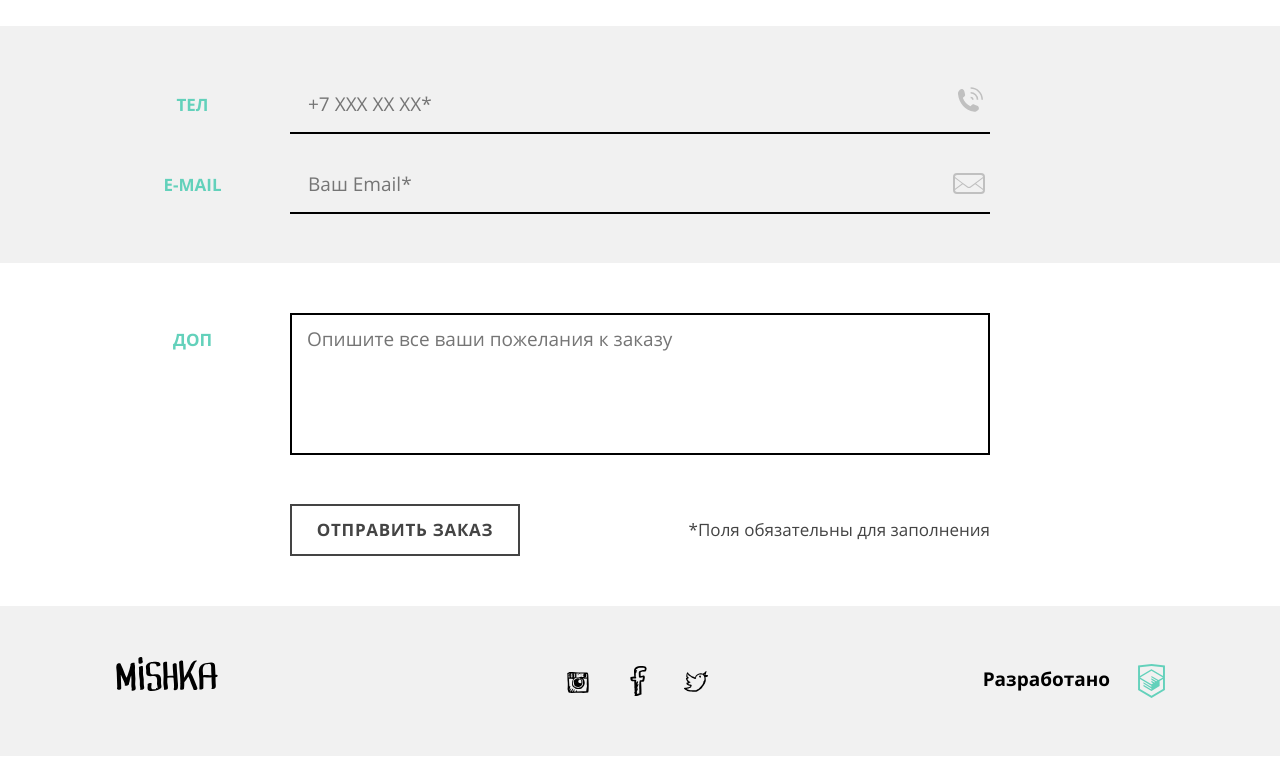
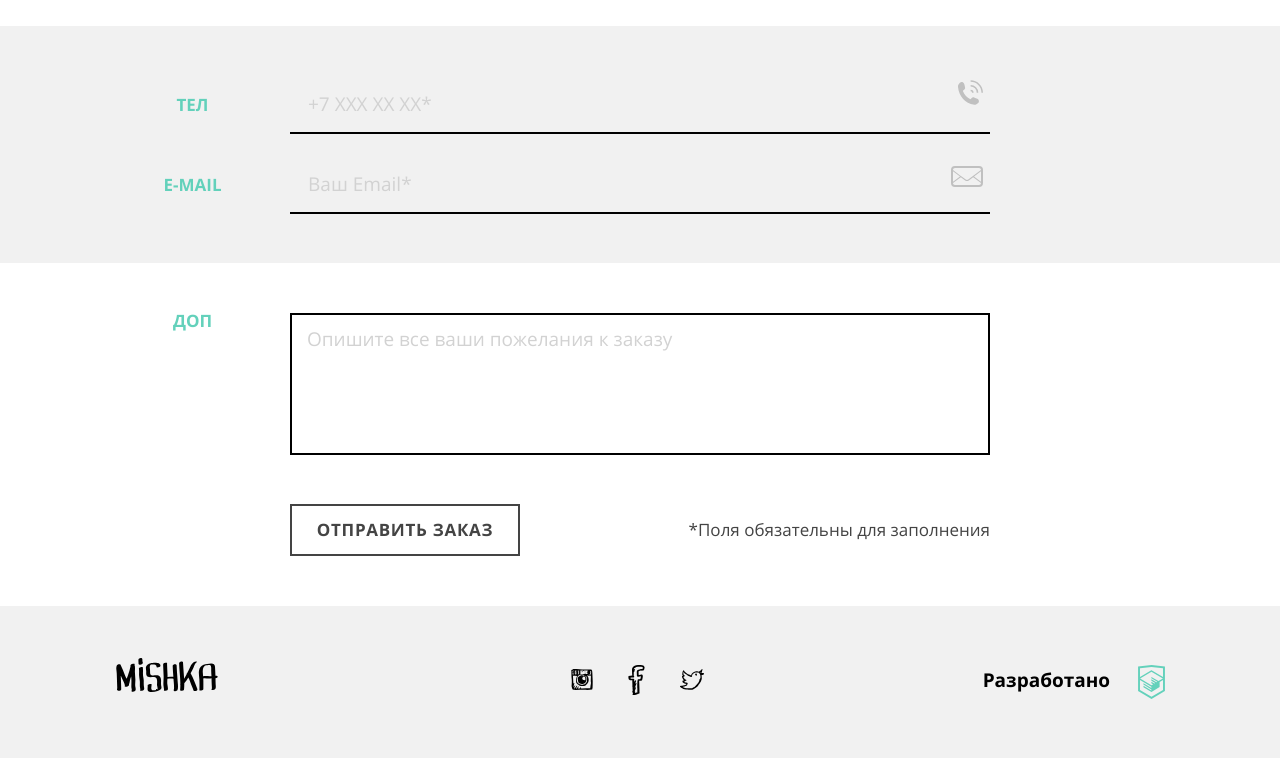
Before and after one commit to Egenie-mih/172479-mishka, a website: page form.html in a window 1280 px wide. Shown: the part 1275-2033 px from the top of the page. Drawn offline with nearby package versions, Linux system fonts and the light colour scheme; files that its build step writes are made by us from their sources.

Commit message:
Добавляет ещё немного правок

```diff
--- a/form.html
+++ b/form.html
@@ -54,7 +54,7 @@
         <p class="order-form__text">Мы будем рады воплотить в жизнь ваши пожелания! Заполните простую форму заказа и мы свяжемся с вами, чтобы уточнить детали.</p>
         <fieldset class="order-form__fieldset order-form__fieldset--radio">
           <div class="order-form__fieldset-wrapper">
-            <span class="order-form__legend">Тип</span>
+            <div class="order-form__legend">Тип</div>
             <div class="order-form__inner-wrapper order-form__inner-wrapper--radio">
               <div class="order-form__input-wrapper order-form__input-wrapper--radio">
                 <input type="radio" name="type" id="accessoire" value="accessoire" checked>
@@ -69,7 +69,7 @@
         </fieldset>
         <fieldset class="order-form__fieldset  order-form__fieldset--checkbox order-form__fieldset--gray">
           <div class="order-form__fieldset-wrapper">
-            <span class="order-form__legend">Цвет</span>
+            <div class="order-form__legend">Цвет</div>
             <div class="order-form__inner-wrapper order-form__inner-wrapper--checkbox">
               <div class="order-form__input-wrapper order-form__input-wrapper--checkbox">
                 <input type="checkbox" name="white" id="white" checked>
@@ -100,7 +100,7 @@
         </fieldset>
         <fieldset class="order-form__fieldset order-form__fieldset--name">
           <div class="order-form__fieldset-wrapper">
-            <span class="order-form__legend">ФИО</span>
+            <div class="order-form__legend">ФИО</div>
             <div class="order-form__inner-wrapper order-form__inner-wrapper--name">
               <div class="order-form__input-wrapper order-form__input-wrapper--text">
                 <label for="name">Имя:</label>
@@ -119,31 +119,37 @@
         </fieldset>
         <fieldset class="order-form__fieldset order-form__fieldset--tel order-form__fieldset--gray">
           <div class="order-form__fieldset-wrapper">
-            <span class="order-form__legend">Тел</span>
-            <div class="order-form__inner-wrapper order-form__input-wrapper--text order-form__input-wrapper--tel">
+            <div class="order-form__legend">Тел</div>
+            <div class="order-form__inner-wrapper">
+              <div class="order-form__input-wrapper order-form__input-wrapper--text order-form__input-wrapper--tel">
                 <input type="tel" name="phone" id="phone" placeholder="+7 ХХХ ХХ ХХ*" required>
                 <svg width="25" height="25">
                   <use xlink:href="#icon-phone"></use>
                 </svg>
               </div>
             </div>
+          </div>
         </fieldset>
         <fieldset class="order-form__fieldset order-form__fieldset--mail order-form__fieldset--gray">
           <div class="order-form__fieldset-wrapper">
-            <span class="order-form__legend">E-mail</span>
-            <div class="order-form__inner-wrapper order-form__input-wrapper--text order-form__input-wrapper--mail">
+            <div class="order-form__legend">E-mail</div>
+            <div class="order-form__inner-wrapper">
+              <div class="order-form__input-wrapper order-form__input-wrapper--text order-form__input-wrapper--mail">
                 <input type="email" name="email" id="email" placeholder="Ваш Email*" required>
                 <svg width="32" height="32">
                   <use xlink:href="#icon-mail"></use>
                 </svg>
               </div>
             </div>
+          </div>
         </fieldset>
         <fieldset class="order-form__fieldset order-form__fieldset--textarea">
-          <div class="order-form__fieldset-wrapper">
-            <span class="order-form__legend">Доп</span>
-            <div class="order-form__inner-wrapper order-form__input-wrapper--textarea">
+          <div class="order-form__fieldset-wrapper order-form__fieldset-wrapper--textarea">
+            <div class="order-form__legend">Доп</div>
+            <div class="order-form__inner-wrapper">
+              <div class="order-form__input-wrapper order-form__input-wrapper--textarea">
                 <textarea name="comment" id="comment" rows="6" cols="40" placeholder="Опишите все ваши пожелания к заказу"></textarea>
+              </div>
             </div>
           </div>
         </fieldset>
--- a/sass/blocks/logo.scss
+++ b/sass/blocks/logo.scss
@@ -26,6 +26,8 @@
 {
     .logo
     {
+
+        background-color: transparent;
         box-sizing: border-box;
         width: 48%;
         padding: 21px 0 10px;
--- a/sass/blocks/order-form.scss
+++ b/sass/blocks/order-form.scss
@@ -109,6 +109,7 @@
         {
             font-size: 17px;
             font-weight: 400;
+            font-style: normal;
             line-height: 18px;
             font-family: "Open Sans","Arial",sans-serif;
 
@@ -119,20 +120,17 @@
             margin-bottom: 20px;
             padding: 16px 0;
 
-            color: rgba(68,68,68,.3);
+            color: #444444;
             border: 0;
             border-bottom: 2px solid #000;
             outline: 0;
             background-color: transparent;
 
-            &::-webkit-input-placeholder,
-            &:-ms-input-placeholder,
-            &::-ms-input-placeholder {
-              font-weight: 400;
-              font-size: 19px;
-              color: #d2d2d2;
-              font-style: normal;
-            }
+            &::-webkit-input-placeholder {color: #d2d2d2;}
+            &:-ms-input-placeholder {color: #d2d2d2;}
+            &::-ms-input-placeholder {color: #d2d2d2;}
+            &::-moz-placeholder {color: #d2d2d2;}
+            &::placeholder {color: #d2d2d2;}
 
             &:hover
             {
@@ -161,7 +159,7 @@
             display: block;
         }
 
-        svg
+        input+svg
         {
             position: absolute;
             top: 7px;
@@ -215,6 +213,12 @@
             color: rgba(68,68,68,.3);
             border: 2px solid #000;
             outline: 0;
+
+            &::-webkit-input-placeholder {color: #d2d2d2;}
+            &:-ms-input-placeholder {color: #d2d2d2;}
+            &::-ms-input-placeholder {color: #d2d2d2;}
+            &::-moz-placeholder {color: #d2d2d2;}
+            &::placeholder {color: #d2d2d2;}
 
             &:hover
             {
@@ -372,6 +376,10 @@
         margin: 0 auto;
 
         align-items: baseline;
+
+        &--textarea {
+          align-items: flex-start;
+        }
     }
 
     .order-form__fieldset
@@ -540,15 +548,13 @@
         }
         &--textarea
         {
+            width: 100%;
             textarea
             {
                 font-size: 19px;
             }
         }
 
-        &--name
-        {
-        }
     }
 
     .order-form__legend
@@ -566,6 +572,8 @@
         display: flex;
 
         padding: 0 50px;
+        max-width: 700px;
+        margin: 0 auto;
 
         justify-content: space-between;
         align-items: flex-start;
--- a/sass/blocks/reviews.scss
+++ b/sass/blocks/reviews.scss
@@ -148,7 +148,8 @@
     .reviews__write
     {
         box-sizing: border-box;
-        width: 175px;
+        min-width: 175px;
+        max-width: 250px;
         margin: 0;
 
         order: -1;
--- a/sass/blocks/social.scss
+++ b/sass/blocks/social.scss
@@ -1,16 +1,14 @@
 .social
 {
     display: flex;
-
-    width: 140px;
+    min-width: 180px;
+    max-width: 300px;
     margin: 0 auto;
-    padding: 22px 62px 28px 57px;
-
-    text-align: center;
+    padding: 15px 53px 19px 38px;
 
     border-bottom: 1px solid #e5e5e5;
 
-    justify-content: space-between;
+    justify-content: center;
     flex-wrap: wrap;
 }
 .social__link
@@ -19,11 +17,19 @@
 
     position: relative;
 
-    text-align: center;
+    display: block;
+    width: 45px;
+    height: 45px;
+    margin-right: 10px;
 
     svg
     {
         position: absolute;
+        top: 0;
+        left: 0;
+        bottom: 0;
+        right: 0;
+        margin: auto;
 
         &:hover
         {
@@ -34,44 +40,13 @@
             opacity: .3;
         }
     }
-
-    &--instagram
-    {
-        width: 22px;
-        height: 21px;
-        svg
-        {
-            top: 9px;
-            left: -2px;
-        }
-    }
-    &--facebook
-    {
-        width: 17px;
-        height: 30px;
-
-        svg
-        {
-            top: 3px;
-            left: 0;
-        }
-    }
-    &--twitter
-    {
-        width: 24px;
-        height: 29px;
-        svg
-        {
-            top: 4px;
-            left: -1px;
-        }
-    }
 }
 
 @media #{$tablet-widths}
 {
     .social
     {
+        padding: 17px 50px 22px 50px;
         border: 0;
     }
 }
```
Lines whose indentation alone changed are shown as unchanged.
